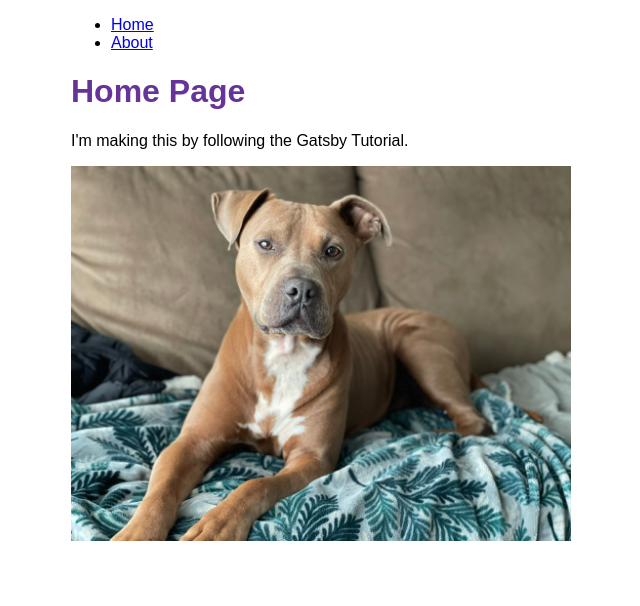
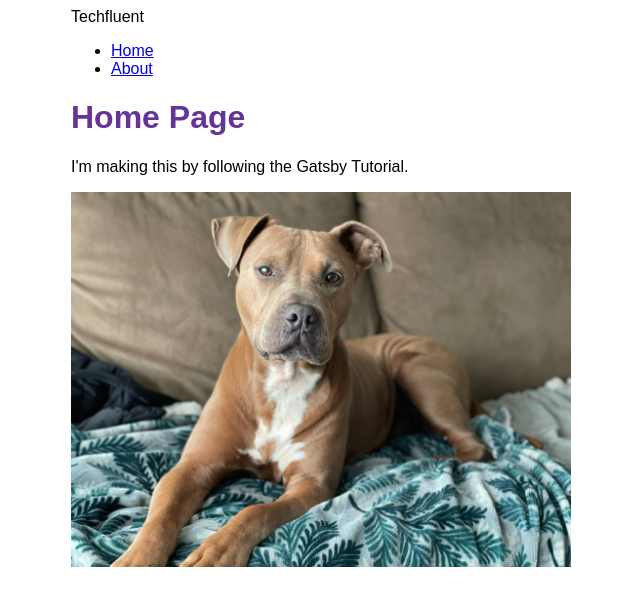
Before and after one commit to selsayed25/techfluent, a Gatsby site: page / in a window 1280 px wide. Shown: the whole page, without its empty margins (319-959 px from the left). Built offline with nearby package versions, Linux system fonts and the light colour scheme; Gatsby itself is replaced by a stand-in of ours.

Commit message:
more layout edits

```diff
--- a/gatsby-config.js
+++ b/gatsby-config.js
@@ -1,6 +1,6 @@
 module.exports = {
   	siteMetadata: {
-    	siteUrl: `https://www.yourdomain.tld`,
+    	title: "Techfluent",
   	},
   	plugins: [
 		"gatsby-plugin-image",
--- a/src/components/layout.js
+++ b/src/components/layout.js
@@ -1,17 +1,28 @@
 import * as React from 'react'
-import { Link } from 'gatsby'
+import { Link, useStaticQuery, graphql } from 'gatsby'
 import {
     container,
     heading,
     navLinks,
     navLinkItem,
-    navLinkText
+    navLinkText,
+	siteTitle
 } from './layout.module.css'
 
 const Layout = ({ pageTitle, children }) => {
-    return (
+    const data = useStaticQuery(graphql`
+	query {
+		site {
+			siteMetadata {
+				title
+			}
+		}
+	}
+	`)
+	return (
         <div className = { container }>
-            <nav>
+            <header classname = { siteTitle }>{ data.site.siteMetadata.title }</header>
+			<nav>
                 <ul className = { navLinks }>
                     <li className = { navLinkItem }>
                         <Link to = "/" className = { navLinkText }>
--- a/src/components/layout.module.css
+++ b/src/components/layout.module.css
@@ -21,3 +21,10 @@
 .nav-link-text {
     color: black;
 }
+
+.site-title {
+    font-size: 3rem;
+    color: gray;
+    font-weight: 700;
+    margin: 3rem 0;
+}
--- /dev/null
+++ b/src/components/seo.js
@@ -0,0 +1,20 @@
+import * as React from 'react'
+import { graphql, useStaticQuery } from 'gatsby'
+
+const Seo = ({ title }) => {
+	const data = useStaticQuery(graphql`
+		query {
+			site {
+				siteMetadata {
+					title
+				}
+			}
+		}
+	`)
+
+	return (
+		<title>{ title } | { data.site.siteMetadata.title }</title>
+	)
+}
+
+export default Seo
--- a/src/pages/index.js
+++ b/src/pages/index.js
@@ -1,6 +1,7 @@
 import * as React from 'react'
 import Layout from '../components/layout'
 import { StaticImage } from 'gatsby-plugin-image'
+import Seo from '../components/seo'
 
 const IndexPage = () => {
 	return (
@@ -14,7 +15,7 @@ const IndexPage = () => {
 	)
 }
 
-export const Head = () => <title>Home page</title>
+export const Head = () => <Seo title = "Home Page"/>
 
 export default IndexPage
 /*
```
